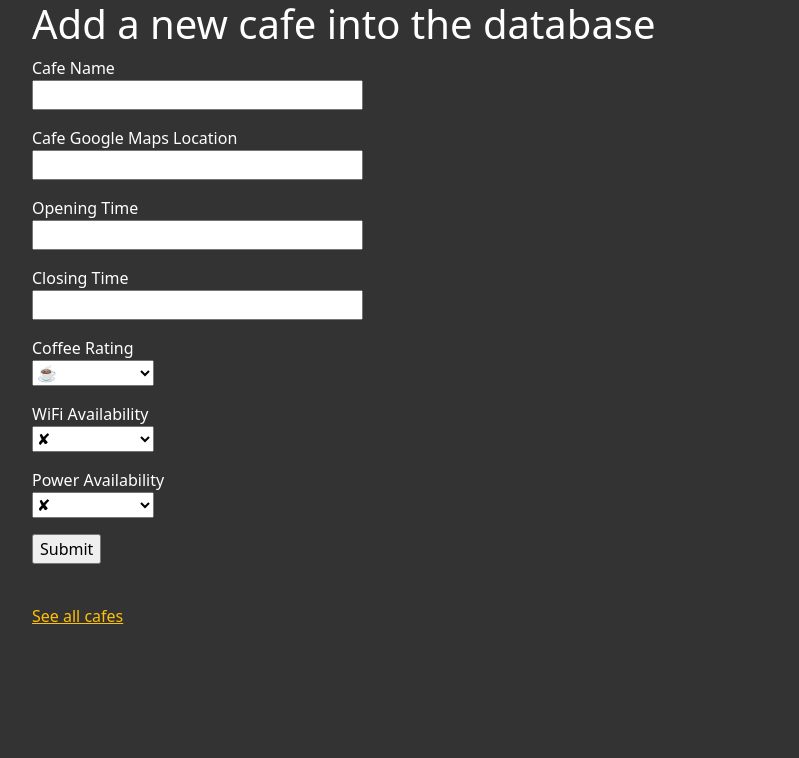
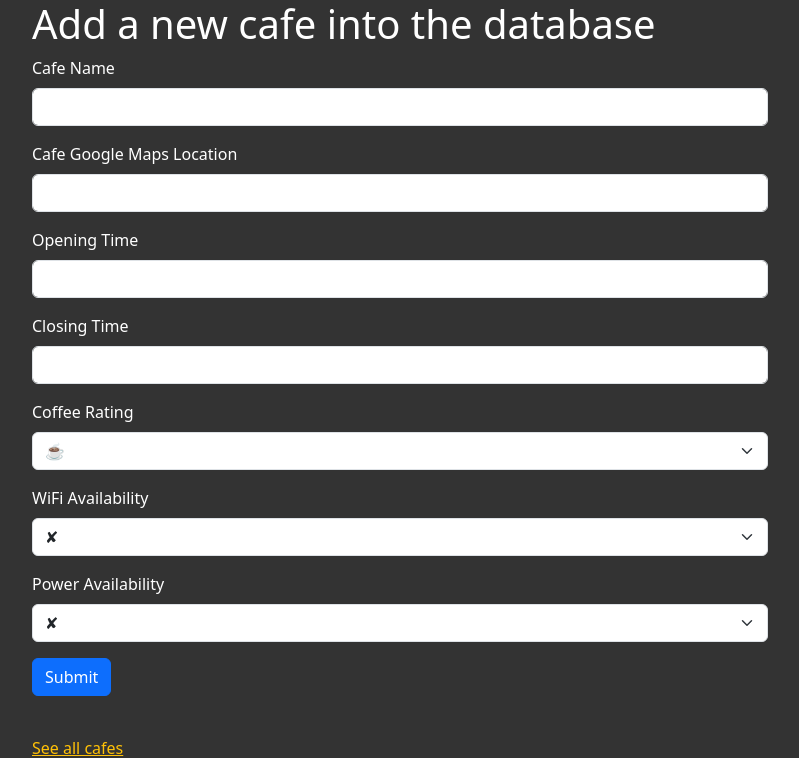
Before and after one commit to kamal0803/flask-cafe-application, a Flask app: page /add in a window 1280 px wide. Shown: the top 758 px of the page, without its empty margins (50-849 px from the left). Run offline with Flask 3, Linux system fonts and the light colour scheme; some libraries are stand-ins or nearby versions.

Commit message:
render_form method implemented in add.html to simplify the code

```diff
--- a/templates/add.html
+++ b/templates/add.html
@@ -1,4 +1,5 @@
 {% extends 'base.html' %}
+{% from 'bootstrap5/form.html' import render_form %}
 {% block title %}Add A New Cafe{% endblock %}
 
 {% block content %}
@@ -7,55 +8,7 @@
     <div class="col-sm-12 col-md-8">
 
       <h1>Add a new cafe into the database</h1>
-
-      <form method="post" action="{{ url_for('add_cafe') }}">
-
-        {{ form.csrf_token }}
-				<p>
-					{{ form.cafe.label }} <br> {{ form.cafe(size=30) }}
-					{% for err in form.cafe.errors %}
-					<span style="color:red">{{ err }}</span>
-					{% endfor %}
-				</p>
-				<p>
-					{{ form.cafe_location.label }} <br> {{ form.cafe_location(size=30) }}
-					{% for err in form.cafe_location.errors %}
-					<span style="color:red">{{ err }}</span>
-					{% endfor %}
-				</p>
-                <p>
-					{{ form.opening_time.label }} <br> {{ form.opening_time(size=30) }}
-					{% for err in form.opening_time.errors %}
-					<span style="color:red">{{ err }}</span>
-					{% endfor %}
-				</p>
-                <p>
-					{{ form.closing_time.label }} <br> {{ form.closing_time(size=30) }}
-					{% for err in form.closing_time.errors %}
-					<span style="color:red">{{ err }}</span>
-					{% endfor %}
-				</p>
-                <p>
-					{{ form.coffee_rating.label }} <br> {{ form.coffee_rating() }}
-					{% for err in form.coffee_rating.errors %}
-					<span style="color:red">{{ err }}</span>
-					{% endfor %}
-				</p>
-                <p>
-					{{ form.wifi.label }} <br> {{ form.wifi() }}
-					{% for err in form.wifi.errors %}
-					<span style="color:red">{{ err }}</span>
-					{% endfor %}
-				</p>
-                <p>
-					{{ form.power.label }} <br> {{ form.power() }}
-					{% for err in form.power.errors %}
-					<span style="color:red">{{ err }}</span>
-					{% endfor %}
-				</p>
-				{{ form.submit }}
-      </form>
-
+		{{ render_form(form, novalidate=True) }}
 	  <p class="space-above"><a href=" {{ url_for('cafes') }}">See all cafes</a></p>
 
     </div>
```
